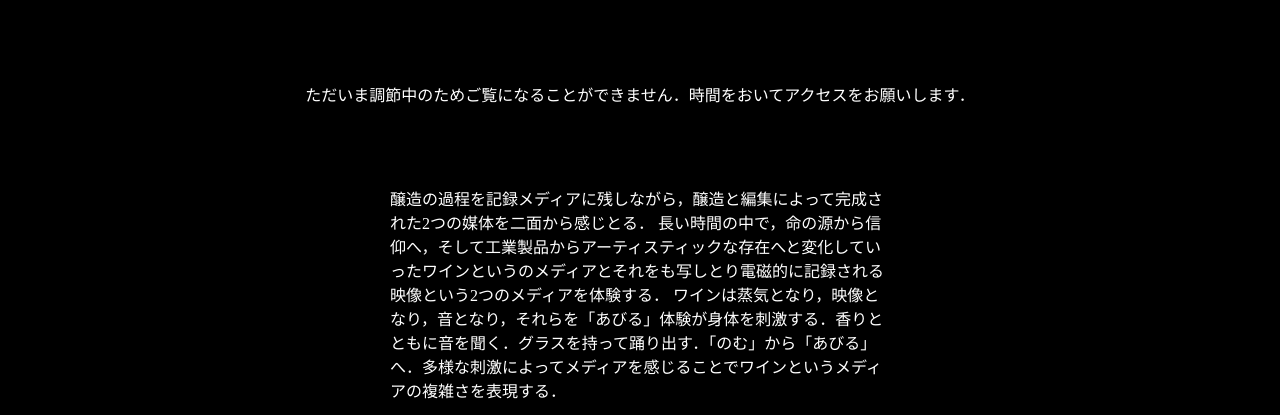
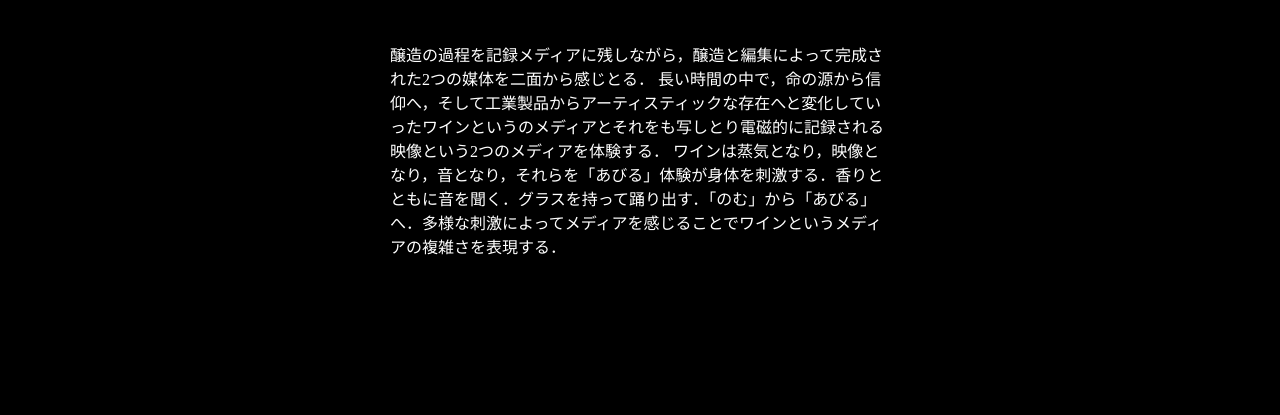
Before and after one commit to murataka9/kageokuri, a plain HTML site: page index.html in a window 1280 px wide. Shown: the part 962-1377 px from the top of the page. Drawn offline with Linux system fonts and the light colour scheme.

Commit message:
rf maintain contant

```diff
--- a/index.html
+++ b/index.html
@@ -12,9 +12,6 @@
     <div class="body">
     <img class='full-width-img' src="./img/cov.png">
 
-
-
-    <p style="text-align: center; margin: 10vh auto; "> ただいま調節中のためご覧になることができません．時間をおいてアクセスをお願いします．</p>
     <p class='concept'>
         醸造の過程を記録メディアに残しながら，醸造と編集によって完成された2つの媒体を二面から感じとる．
         長い時間の中で，命の源から信仰へ，そして工業製品からアーティスティックな存在へと変化していったワインというのメディアとそれをも写しとり電磁的に記録される映像という2つのメディアを体験する．
```
